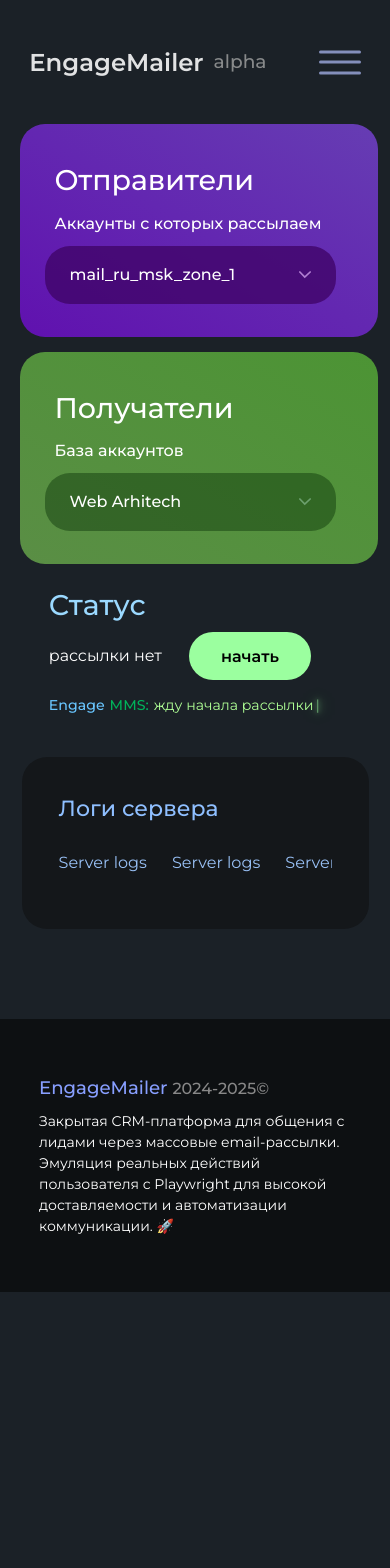
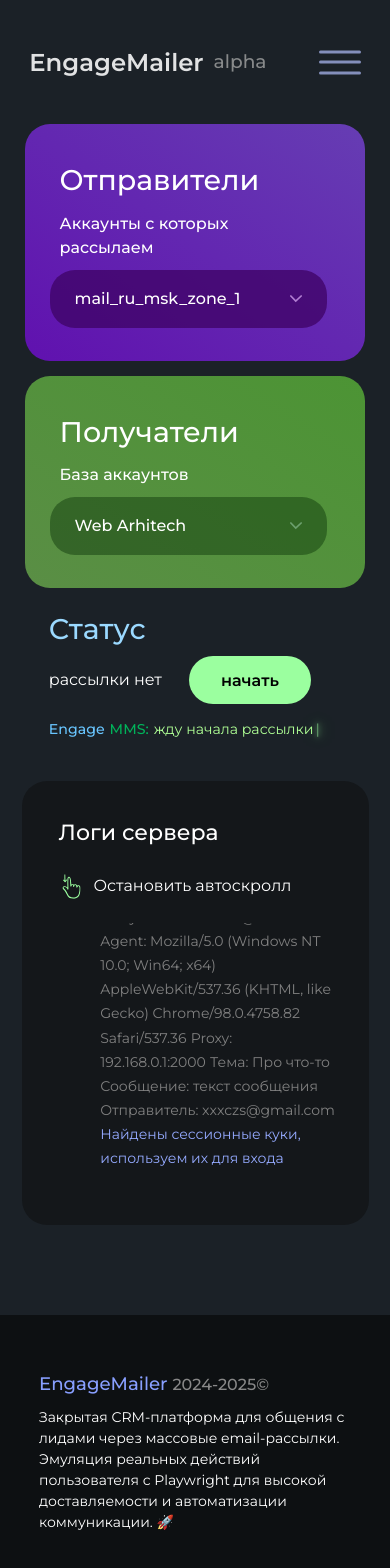
Before and after one commit to sharpprahs/engage_frontend, a SvelteKit app: page /mailings in a window 390 px wide. Shown: the top 1568 px of the page. Before the commit the page ends 1292 px from the top, so only its background shows below. Built offline with nearby package versions, Linux system fonts and the light colour scheme.

Commit message:
changes all style

```diff
--- /dev/null
+++ b/src/lib/components/NotFound.svelte
@@ -0,0 +1,10 @@
+<script>
+	import '$lib/styles/not_found_page.css';
+</script>
+
+<section class="error-page">
+	<img src="/404.svg" alt="страница не найдена">
+	<h1>Ошибка 404</h1>
+	<p>Страница не найдена 😢</p>
+	<a href="/">Вернуться на главную</a>
+</section>
--- /dev/null
+++ b/src/lib/styles/not_found_page.css
@@ -0,0 +1,27 @@
+.error-page {
+    display: flex;
+    flex-direction: column;
+    margin: auto;
+    align-items: center;
+    text-align: center;
+    padding: 50px;
+}
+.error-page img{
+    width: 250px;
+    height: auto;
+}
+.error-page h1 {
+    font-size: 3rem;
+    color: #ffffff;
+}
+.error-page p {
+    font-size: 1.2rem;
+}
+.error-page a {
+    display: inline-block;
+    margin-top: 20px;
+    padding: 10px 20px;
+    color: #9BFF9F;
+    text-decoration: none;
+    border-radius: 5px;
+}
--- a/src/routes/+layout.svelte
+++ b/src/routes/+layout.svelte
@@ -4,14 +4,19 @@
 	import "$lib/styles/reset.css"
 	import "$lib/styles/default.css"
 	import Footer from '$lib/components/Footer.svelte';
+	import NotFound from '$lib/components/NotFound.svelte';
 </script>
 
-{#if page.url.pathname!== '/'}
+{#if page.status !== 404 && page.url.pathname !== '/'}
 	<Header />
 {/if}
 
-<slot />
+{#if page.status === 404}
+	<NotFound />
+{:else}
+	<slot />
+{/if}
 
-{#if page.url.pathname !== '/'}
+{#if page.status !== 404 && page.url.pathname !== '/'}
 	<Footer />
 {/if}
--- a/src/routes/mailings/+page.svelte
+++ b/src/routes/mailings/+page.svelte
@@ -4,8 +4,9 @@
 	import "$lib/styles/button_default.css"
 	import SelectCard from '$lib/components/SelectCard.svelte';
 	import type { PageProps } from './$types';
-	import { writable } from "svelte/store";
+	import { writable, get } from "svelte/store";
 	import { useTypingEffect } from "$lib/utils/typingEffect";
+	import { onDestroy, onMount } from 'svelte';
 
 
 	let title = "EngageMailer - рассылка сообщений";
@@ -35,6 +36,53 @@
 		deletingSpeed: 80,
 		pauseBetweenCycles: 5000
 	});
+
+	let autoScroll = writable(true);
+	let logsContainer: HTMLUListElement;
+
+	// 🚀 Функция автоскролла (работает постоянно)
+	function scrollToBottom() {
+		if (logsContainer && get(autoScroll)) {
+			logsContainer.scrollTop = logsContainer.scrollHeight;
+		}
+	}
+
+	// 🚀 Отслеживание изменений в списке логов
+	let observer: MutationObserver;
+	onMount(() => {
+		if (logsContainer) {
+			console.log("logsContainer найден:", logsContainer);
+
+			observer = new MutationObserver(() => {
+				scrollToBottom(); // Постоянный автоскролл
+			});
+
+			observer.observe(logsContainer, { childList: true, subtree: true });
+
+			// Чтобы сразу проскроллить при загрузке
+			scrollToBottom();
+		}
+	});
+
+	// 🚀 Очистка при размонтировании
+	onDestroy(() => {
+		if (observer) observer.disconnect();
+	});
+
+	// 🚀 Функция переключения автоскролла
+	function toggleAutoScroll() {
+		autoScroll.update(enabled => {
+			const newState = !enabled;
+			console.log("Автоскролл:", newState ? "включен" : "выключен");
+
+			// Если включаем автоскролл, сразу скроллим
+			if (newState) {
+				scrollToBottom();
+			}
+
+			return newState;
+		});
+	}
 </script>
 
 <svelte:head>
@@ -87,16 +135,79 @@
 
 <!-- Server Logs -->
 <section class="mailings_server_logs">
-	<h3>Логи сервера</h3>
-	<ul>
-		<li>Server logs</li>
-		<li>Server logs</li>
-		<li>Server logs</li>
-		<li>Server logs</li>
-		<li>Server logs</li>
-		<li>Server logs</li>
-		<li>Server logs</li>
-		<li>Server logs</li>
-		<li>Server logs</li>
+	<div class="logs_row"><h3>Логи сервера</h3> 	<button onclick={() => toggleAutoScroll()} class="toggle_scroll">
+		{$autoScroll ? "Остановить автоскролл" : "Включить автоскролл"}
+	</button></div>
+	<ul bind:this={logsContainer}>
+		<li><div class="log_title"><span id="log_time">12:22</span>I Say:</div><div>
+			<span class="log_data">Отправитель: xxxczs@gmail.com</span>
+			<span class="log_data">Получатель: asdsad@list.ru</span>
+			<span class="log_data">User-Agent: Mozilla/5.0 (Windows NT 10.0; Win64; x64) AppleWebKit/537.36 (KHTML, like Gecko) Chrome/98.0.4758.82 Safari/537.36</span>
+			<span class="log_data">Proxy: 192.168.0.1:2000</span>
+			<span class="log_data">Тема: Про что-то</span>
+			<span class="log_data">Сообщение: текст сообщения</span>
+			<span class="log_data">Отправитель: xxxczs@gmail.com</span>
+			<br><span class="log_action">Найдены сессионные куки, используем их для входа</span></div></li>
+
+		<li><div class="log_title"><span id="log_time">12:22</span>I Say:</div><div>
+			<span class="log_data">Отправитель: xxxczs@gmail.com</span>
+			<span class="log_data">Получатель: asdsad@list.ru</span>
+			<span class="log_data">User-Agent: Mozilla/5.0 (Windows NT 10.0; Win64; x64) AppleWebKit/537.36 (KHTML, like Gecko) Chrome/98.0.4758.82 Safari/537.36</span>
+			<span class="log_data">Proxy: 192.168.0.1:2000</span>
+			<span class="log_data">Тема: Про что-то</span>
+			<span class="log_data">Сообщение: текст сообщения</span>
+			<span class="log_data">Отправитель: xxxczs@gmail.com</span>
+			<br><span class="log_action">Найдены сессионные куки, используем их для входа</span></div></li>
+
+		<li><div class="log_title"><span id="log_time">12:22</span>I Say:</div><div>
+			<span class="log_data">Отправитель: xxxczs@gmail.com</span>
+			<span class="log_data">Получатель: asdsad@list.ru</span>
+			<span class="log_data">User-Agent: Mozilla/5.0 (Windows NT 10.0; Win64; x64) AppleWebKit/537.36 (KHTML, like Gecko) Chrome/98.0.4758.82 Safari/537.36</span>
+			<span class="log_data">Proxy: 192.168.0.1:2000</span>
+			<span class="log_data">Тема: Про что-то</span>
+			<span class="log_data">Сообщение: текст сообщения</span>
+			<span class="log_data">Отправитель: xxxczs@gmail.com</span>
+			<br><span class="log_action">Найдены сессионные куки, используем их для входа</span></div></li>
+
+		<li><div class="log_title"><span id="log_time">12:22</span>I Say:</div><div>
+			<span class="log_data">Отправитель: xxxczs@gmail.com</span>
+			<span class="log_data">Получатель: asdsad@list.ru</span>
+			<span class="log_data">User-Agent: Mozilla/5.0 (Windows NT 10.0; Win64; x64) AppleWebKit/537.36 (KHTML, like Gecko) Chrome/98.0.4758.82 Safari/537.36</span>
+			<span class="log_data">Proxy: 192.168.0.1:2000</span>
+			<span class="log_data">Тема: Про что-то</span>
+			<span class="log_data">Сообщение: текст сообщения</span>
+			<span class="log_data">Отправитель: xxxczs@gmail.com</span>
+			<br><span class="log_action">Найдены сессионные куки, используем их для входа</span></div></li>
+
+		<li><div class="log_title"><span id="log_time">12:22</span>I Say:</div><div>
+			<span class="log_data">Отправитель: xxxczs@gmail.com</span>
+			<span class="log_data">Получатель: asdsad@list.ru</span>
+			<span class="log_data">User-Agent: Mozilla/5.0 (Windows NT 10.0; Win64; x64) AppleWebKit/537.36 (KHTML, like Gecko) Chrome/98.0.4758.82 Safari/537.36</span>
+			<span class="log_data">Proxy: 192.168.0.1:2000</span>
+			<span class="log_data">Тема: Про что-то</span>
+			<span class="log_data">Сообщение: текст сообщения</span>
+			<span class="log_data">Отправитель: xxxczs@gmail.com</span>
+			<br><span class="log_action">Найдены сессионные куки, используем их для входа</span></div></li>
+
+		<li><div class="log_title"><span id="log_time">12:22</span>I Say:</div><div>
+			<span class="log_data">Отправитель: xxxczs@gmail.com</span>
+			<span class="log_data">Получатель: asdsad@list.ru</span>
+			<span class="log_data">User-Agent: Mozilla/5.0 (Windows NT 10.0; Win64; x64) AppleWebKit/537.36 (KHTML, like Gecko) Chrome/98.0.4758.82 Safari/537.36</span>
+			<span class="log_data">Proxy: 192.168.0.1:2000</span>
+			<span class="log_data">Тема: Про что-то</span>
+			<span class="log_data">Сообщение: текст сообщения</span>
+			<span class="log_data">Отправитель: xxxczs@gmail.com</span>
+			<br><span class="log_action">Найдены сессионные куки, используем их для входа</span></div></li>
+
+		<li><div class="log_title"><span id="log_time">12:22</span>I Say:</div><div>
+			<span class="log_data">Отправитель: xxxczs@gmail.com</span>
+			<span class="log_data">Получатель: asdsad@list.ru</span>
+			<span class="log_data">User-Agent: Mozilla/5.0 (Windows NT 10.0; Win64; x64) AppleWebKit/537.36 (KHTML, like Gecko) Chrome/98.0.4758.82 Safari/537.36</span>
+			<span class="log_data">Proxy: 192.168.0.1:2000</span>
+			<span class="log_data">Тема: Про что-то</span>
+			<span class="log_data">Сообщение: текст сообщения</span>
+			<span class="log_data">Отправитель: xxxczs@gmail.com</span>
+			<br><span class="log_action">Найдены сессионные куки, используем их для входа</span></div></li>
+
 	</ul>
 </section>
--- a/src/routes/mailings/mailings.css
+++ b/src/routes/mailings/mailings.css
@@ -13,7 +13,7 @@
     --engage_color: #69C6FF;
     --mss_color: #00B35A;
     --logs_background: #14171A;
-    --logs_text_color: #8FBFFF;
+    --logs_text_color: #ffffff;
     --logs_element_color: #99C1F6;
 }
 
@@ -147,14 +147,19 @@
 .mailings_server_logs ul{
     display: flex;
     flex-direction: column;
-    gap: 12px;
-    margin-top: 40px;
+    gap: 25px;
+    margin-top: 30px;
     max-height: 247px;
     overflow-y: auto;
     font-weight: 400;
     color: var(--logs_element_color);
 }
 .mailings_server_logs ul li{
+    display: flex;
+    flex-direction: row;
+    width: 98%;
+    /*align-items: center;*/
+    gap: 15px;
     /*18 to 16px*/
     font-size: clamp(1rem, 0.9599rem + 0.1887vw, 1.125rem);
 }
@@ -164,6 +169,7 @@
 
 .mailings_server_logs ul::-webkit-scrollbar-thumb {
     background: #5fa0f6; /* Цвет ползунка */
+    /*background: #855ff6; !* Цвет ползунка *!*/
     border-radius: 25px; /* Закругление */
 }
 
@@ -186,6 +192,49 @@
 }
 .cursor:not(.visible) {
     opacity: 0;
+}
+.logs_row{
+    display: flex;
+    flex-direction: row;
+    gap: 25px;
+    align-items: center;
+}
+.toggle_scroll{
+  color: #ffffff;
+    display: flex;
+    position: relative;
+    transition: 1s ease-in-out;
+    padding-left: 35px;
+}
+.toggle_scroll:before{
+    position: absolute;
+    content: "";
+    width: 25px;
+    height: 25px;
+    left: 0;
+    top: 0;
+    background-image: url('/auto_scroll.svg');
+    background-size: contain;
+}
+#log_time{
+    color: #ffffff6e;
+    font-size: 12px;
+}
+.log_data{
+    font-size: 14px;
+    color: #808080;
+}
+.log_title{
+    display: flex;
+    flex-direction: column-reverse;
+    align-items: flex-start;
+    height: fit-content;
+    gap: 2px;
+    white-space: nowrap;
+}
+.log_action{
+    font-size: 14px;
+    color: #95aaff;
 }
 
 @media screen and (max-width: 1380px) {
@@ -219,7 +268,7 @@
     .mailings_settings_card{
         padding: 35px 25px 33px 35px;
         gap: 0;
-        width: 85%;
+        width: 80%;
     }
     #engage_mms{
         margin-top: 10px;
@@ -234,11 +283,22 @@
     }
     .mailings_server_logs ul{
         margin-top: 25px;
-        overflow-y: unset;
-        overflow-x: auto;
-        flex-direction: row;
+        overflow-y: auto;
+        overflow-x: unset;
+        width: 110%;
+        margin-left: -5%;
+        padding-right: 5px;
+        flex-direction: column;
         gap: 25px;
         padding-bottom: 20px;
-        white-space: nowrap;
     }
+    .logs_row{
+        flex-direction: column;
+        width: fit-content;
+        align-items: flex-start;
+    }
+    .mailings_server_logs ul::-webkit-scrollbar {
+        width: 5px; /* Ширина скролла */
+    }
+
 }
```
Also changed, not shown: static/404.svg (added), static/auto_scroll.svg (added).
